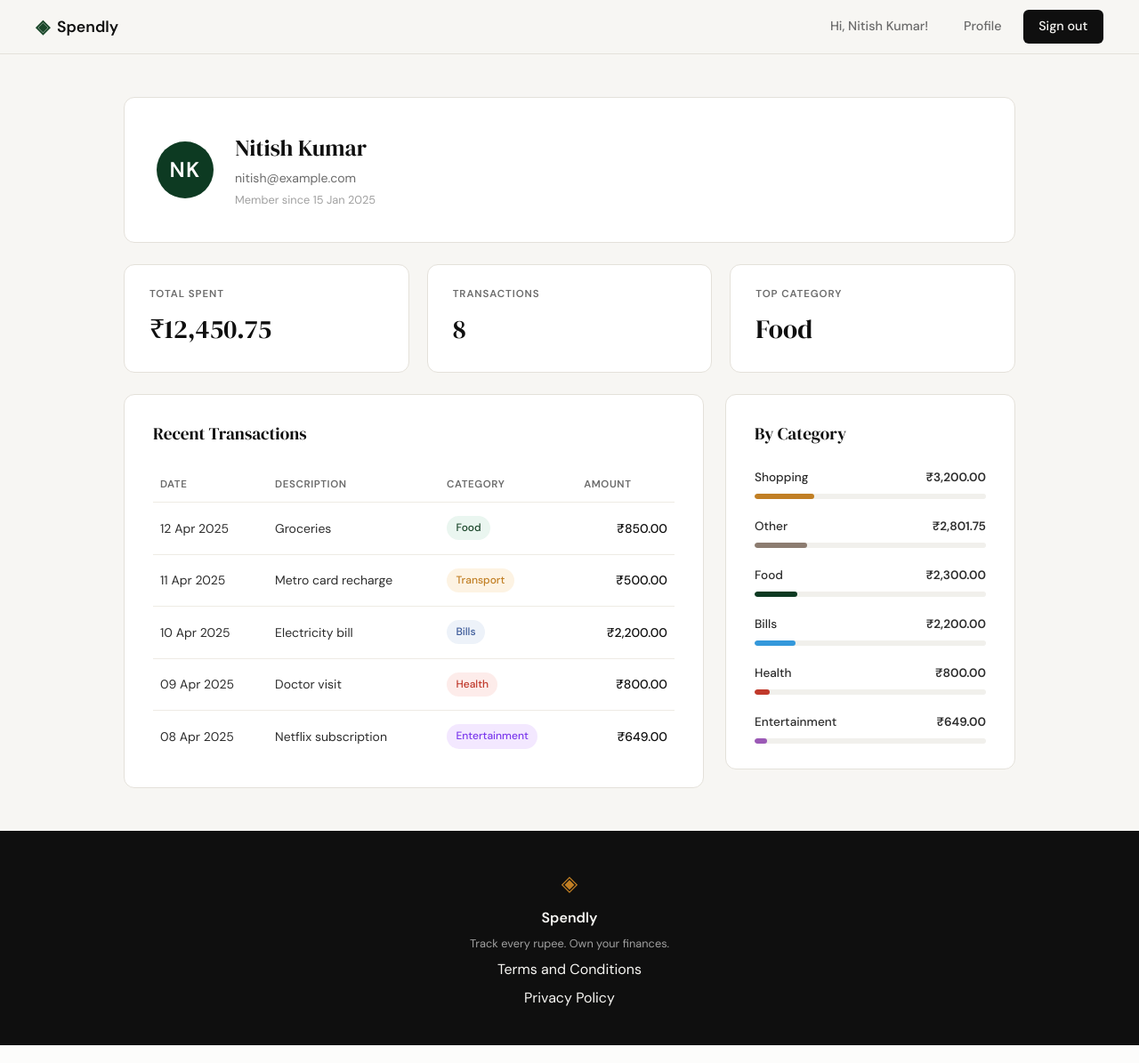
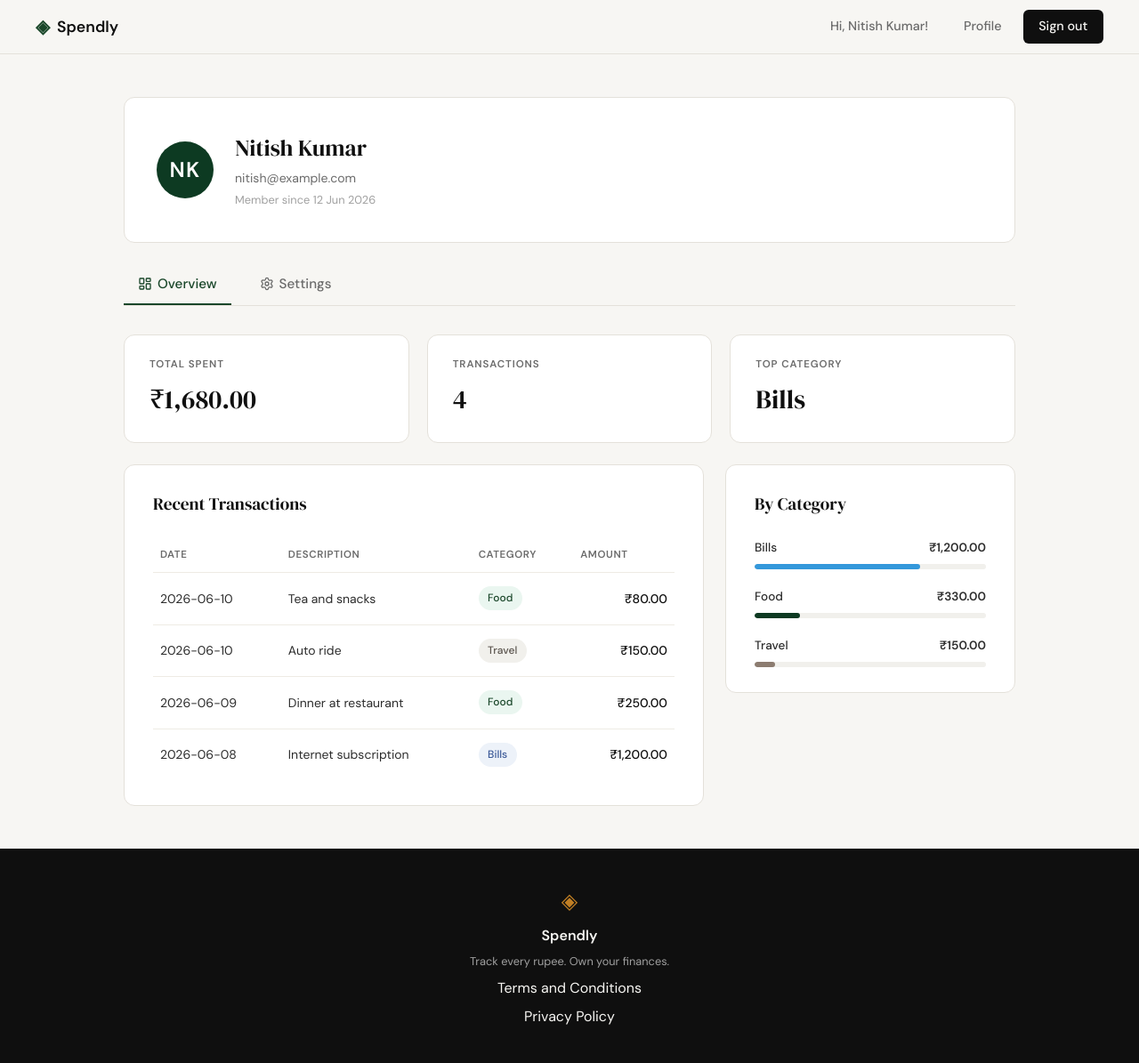
Before and after one commit to NikhilSadavarthi/spendly, a Flask app: page /profile in a window 1280 px wide. Shown: the whole page at 89% size. Run offline with Flask 3, Linux system fonts and the light colour scheme; the visitor is signed in with stand-in values (Sample User, id 1); data comes from the database, SQL or seed files in the repository.

Commit message:
backend profile route added

```diff
--- a/app.py
+++ b/app.py
@@ -130,6 +130,47 @@ def logout():
     return redirect(url_for("landing"))
 
 
+def get_profile_dashboard_data(db, user_id):
+    stats = db.execute(
+        "SELECT COUNT(*) as count, COALESCE(SUM(amount), 0.0) as total FROM expenses WHERE user_id = ?",
+        (user_id,)
+    ).fetchone()
+    total_expenses_count = stats["count"]
+    total_amount_spent = stats["total"]
+
+    recent_transactions = db.execute(
+        "SELECT id, category, amount, date, description FROM expenses WHERE user_id = ? ORDER BY date DESC, id DESC LIMIT 5",
+        (user_id,)
+    ).fetchall()
+
+    category_breakdown_rows = db.execute(
+        "SELECT category, SUM(amount) as amount_sum FROM expenses WHERE user_id = ? GROUP BY category ORDER BY amount_sum DESC",
+        (user_id,)
+    ).fetchall()
+
+    category_breakdown = []
+    top_category = None
+    if category_breakdown_rows:
+        top_category = category_breakdown_rows[0]["category"]
+        for row in category_breakdown_rows:
+            pct = 0.0
+            if total_amount_spent > 0:
+                pct = (row["amount_sum"] / total_amount_spent) * 100
+            category_breakdown.append({
+                "category": row["category"],
+                "amount_sum": row["amount_sum"],
+                "percentage": pct
+            })
+
+    return {
+        "total_expenses_count": total_expenses_count,
+        "total_amount_spent": total_amount_spent,
+        "recent_transactions": recent_transactions,
+        "category_breakdown": category_breakdown,
+        "top_category": top_category
+    }
+
+
 @app.route("/profile", methods=["GET", "POST"])
 def profile():
     if g.user is None:
@@ -142,38 +183,30 @@ def profile():
         name = request.form.get("name", "").strip()
         email = request.form.get("email", "").strip()
 
-        # Fetch stats to re-render in case of errors
-        stats = db.execute(
-            "SELECT COUNT(*) as count, COALESCE(SUM(amount), 0.0) as total FROM expenses WHERE user_id = ?",
-            (g.user["id"],)
-        ).fetchone()
-        total_expenses_count = stats["count"]
-        total_amount_spent = stats["total"]
-
         if not name or not email:
+            data = get_profile_dashboard_data(db, g.user["id"])
             return render_template(
                 "profile.html",
                 error="Name and email are required.",
-                total_expenses_count=total_expenses_count,
-                total_amount_spent=total_amount_spent
+                **data
             ), 400
 
         if "@" not in email or "." not in email.split("@")[-1]:
+            data = get_profile_dashboard_data(db, g.user["id"])
             return render_template(
                 "profile.html",
                 error="Invalid email address format.",
-                total_expenses_count=total_expenses_count,
-                total_amount_spent=total_amount_spent
+                **data
             ), 400
 
         # Check for duplicate email (excluding current user)
         cursor = db.execute("SELECT id FROM users WHERE email = ? AND id != ?", (email, g.user["id"]))
         if cursor.fetchone() is not None:
+            data = get_profile_dashboard_data(db, g.user["id"])
             return render_template(
                 "profile.html",
                 error="Email already registered.",
-                total_expenses_count=total_expenses_count,
-                total_amount_spent=total_amount_spent
+                **data
             ), 400
 
         # Update user info
@@ -185,26 +218,16 @@ def profile():
             return redirect(url_for("profile"))
         except Exception as e:
             db.rollback()
+            data = get_profile_dashboard_data(db, g.user["id"])
             return render_template(
                 "profile.html",
                 error="An error occurred. Please try again.",
-                total_expenses_count=total_expenses_count,
-                total_amount_spent=total_amount_spent
+                **data
             ), 500
 
     # GET request: fetch user statistics
-    stats = db.execute(
-        "SELECT COUNT(*) as count, COALESCE(SUM(amount), 0.0) as total FROM expenses WHERE user_id = ?",
-        (g.user["id"],)
-    ).fetchone()
-    total_expenses_count = stats["count"]
-    total_amount_spent = stats["total"]
-
-    return render_template(
-        "profile.html",
-        total_expenses_count=total_expenses_count,
-        total_amount_spent=total_amount_spent
-    )
+    data = get_profile_dashboard_data(db, g.user["id"])
+    return render_template("profile.html", **data)
 
 
 @app.route("/profile/password", methods=["POST"])
@@ -218,44 +241,37 @@ def profile_password():
     confirm_password = request.form.get("confirm_password", "")
 
     db = get_db()
-    # Fetch stats to re-render in case of errors
-    stats = db.execute(
-        "SELECT COUNT(*) as count, COALESCE(SUM(amount), 0.0) as total FROM expenses WHERE user_id = ?",
-        (g.user["id"],)
-    ).fetchone()
-    total_expenses_count = stats["count"]
-    total_amount_spent = stats["total"]
 
     if not current_password or not new_password or not confirm_password:
+        data = get_profile_dashboard_data(db, g.user["id"])
         return render_template(
             "profile.html",
             error="All password fields are required.",
-            total_expenses_count=total_expenses_count,
-            total_amount_spent=total_amount_spent
+            **data
         ), 400
 
     if not check_password_hash(g.user["password"], current_password):
+        data = get_profile_dashboard_data(db, g.user["id"])
         return render_template(
             "profile.html",
             error="Incorrect current password.",
-            total_expenses_count=total_expenses_count,
-            total_amount_spent=total_amount_spent
+            **data
         ), 400
 
     if len(new_password) < 8:
+        data = get_profile_dashboard_data(db, g.user["id"])
         return render_template(
             "profile.html",
             error="Password must be at least 8 characters long.",
-            total_expenses_count=total_expenses_count,
-            total_amount_spent=total_amount_spent
+            **data
         ), 400
 
     if new_password != confirm_password:
+        data = get_profile_dashboard_data(db, g.user["id"])
         return render_template(
             "profile.html",
             error="New passwords do not match.",
-            total_expenses_count=total_expenses_count,
-            total_amount_spent=total_amount_spent
+            **data
         ), 400
 
     # Hash and update
@@ -265,11 +281,11 @@ def profile_password():
         db.commit()
     except Exception as e:
         db.rollback()
+        data = get_profile_dashboard_data(db, g.user["id"])
         return render_template(
             "profile.html",
             error="An error occurred. Please try again.",
-            total_expenses_count=total_expenses_count,
-            total_amount_spent=total_amount_spent
+            **data
         ), 500
 
     # Clear session and redirect to login
--- a/static/css/style.css
+++ b/static/css/style.css
@@ -1034,3 +1034,58 @@ a { color: inherit; text-decoration: none; }
         padding: 2rem 1.5rem;
     }
 }
+
+/* ------------------------------------------------------------------ */
+/* Profile Tabs & Form Styles                                         */
+/* ------------------------------------------------------------------ */
+
+.profile-tabs {
+    display: flex;
+    gap: 1rem;
+    border-bottom: 1px solid var(--border);
+    margin-bottom: 2rem;
+}
+
+.tab-btn {
+    background: none;
+    border: none;
+    padding: 0.75rem 1rem;
+    font-family: var(--font-body);
+    font-size: 0.95rem;
+    font-weight: 500;
+    color: var(--ink-muted);
+    cursor: pointer;
+    border-bottom: 2px solid transparent;
+    transition: all 0.2s;
+    display: flex;
+    align-items: center;
+}
+
+.tab-btn:hover {
+    color: var(--ink);
+}
+
+.tab-btn.active {
+    color: var(--accent);
+    border-bottom-color: var(--accent);
+}
+
+.hidden {
+    display: none !important;
+}
+
+.badge-shopping {
+    background: var(--accent-2-light);
+    color: var(--accent-2);
+}
+
+.badge-other {
+    background: #f1f0ec;
+    color: #5c554f;
+}
+
+.settings-form {
+    display: flex;
+    flex-direction: column;
+    gap: 1rem;
+}
--- a/templates/profile.html
+++ b/templates/profile.html
@@ -33,23 +33,39 @@
         <div class="profile-user-info">
             <h1>{{ g.user.name if g.user else 'Demo User' }}</h1>
             <p class="profile-email">{{ g.user.email if g.user else 'demo@spendly.com' }}</p>
-            <p class="profile-joined">Member since 15 Jan 2025</p>
+            <p class="profile-joined">Member since 12 Jun 2026</p>
         </div>
     </header>
 
+    {% set active_tab = 'settings' if error else 'overview' %}
+
+    <!-- Profile Tabs -->
+    <div class="profile-tabs">
+        <button class="tab-btn {{ 'active' if active_tab == 'overview' else '' }}" data-tab="overview">
+            <i data-lucide="layout-dashboard" style="width: 16px; height: 16px; margin-right: 6px; vertical-align: text-bottom;"></i>
+            Overview
+        </button>
+        <button class="tab-btn {{ 'active' if active_tab == 'settings' else '' }}" data-tab="settings">
+            <i data-lucide="settings" style="width: 16px; height: 16px; margin-right: 6px; vertical-align: text-bottom;"></i>
+            Settings
+        </button>
+    </div>
+
+    <!-- Tab 1: Overview -->
+    <div id="overview-tab" class="tab-content {{ 'hidden' if active_tab != 'overview' else '' }}">
         <!-- Stats Section -->
         <section class="stats-grid">
             <div class="stat-card">
                 <span class="stat-label">TOTAL SPENT</span>
-            <p class="stat-value">₹12,450.75</p>
+                <p class="stat-value">₹{{ "{:,.2f}".format(total_amount_spent) }}</p>
             </div>
             <div class="stat-card">
                 <span class="stat-label">TRANSACTIONS</span>
-            <p class="stat-value">8</p>
+                <p class="stat-value">{{ total_expenses_count }}</p>
             </div>
             <div class="stat-card">
                 <span class="stat-label">TOP CATEGORY</span>
-            <p class="stat-value">Food</p>
+                <p class="stat-value">{{ top_category if top_category else 'N/A' }}</p>
             </div>
         </section>
 
@@ -58,6 +74,7 @@
             <!-- Left: Recent Transactions -->
             <div class="content-card">
                 <h2 class="content-card-title">Recent Transactions</h2>
+                {% if recent_transactions %}
                     <div style="overflow-x: auto;">
                         <table class="transactions-table">
                             <thead>
@@ -69,102 +86,127 @@
                                 </tr>
                             </thead>
                             <tbody>
+                                {% for tx in recent_transactions %}
                                     <tr>
-                            <td>12 Apr 2025</td>
-                            <td>Groceries</td>
-                            <td><span class="badge badge-food">Food</span></td>
-                            <td class="amount-cell">₹850.00</td>
+                                        <td>{{ tx.date }}</td>
+                                        <td>{{ tx.description if tx.description else 'No description' }}</td>
+                                        <td>
+                                            {% set badge_class = tx.category|lower %}
+                                            {% if badge_class not in ['food', 'transport', 'bills', 'health', 'entertainment', 'shopping'] %}
+                                                {% set badge_class = 'other' %}
+                                            {% endif %}
+                                            <span class="badge badge-{{ badge_class }}">{{ tx.category }}</span>
+                                        </td>
+                                        <td class="amount-cell">₹{{ "{:,.2f}".format(tx.amount) }}</td>
                                     </tr>
-                        <tr>
-                            <td>11 Apr 2025</td>
-                            <td>Metro card recharge</td>
-                            <td><span class="badge badge-transport">Transport</span></td>
-                            <td class="amount-cell">₹500.00</td>
-                        </tr>
-                        <tr>
-                            <td>10 Apr 2025</td>
-                            <td>Electricity bill</td>
-                            <td><span class="badge badge-bills">Bills</span></td>
-                            <td class="amount-cell">₹2,200.00</td>
-                        </tr>
-                        <tr>
-                            <td>09 Apr 2025</td>
-                            <td>Doctor visit</td>
-                            <td><span class="badge badge-health">Health</span></td>
-                            <td class="amount-cell">₹800.00</td>
-                        </tr>
-                        <tr>
-                            <td>08 Apr 2025</td>
-                            <td>Netflix subscription</td>
-                            <td><span class="badge badge-entertainment">Entertainment</span></td>
-                            <td class="amount-cell">₹649.00</td>
-                        </tr>
+                                {% endfor %}
                             </tbody>
                         </table>
                     </div>
+                {% else %}
+                    <div style="text-align: center; padding: 2rem; color: var(--ink-muted);">
+                        <i data-lucide="receipt" style="width: 36px; height: 36px; margin-bottom: 0.5rem; opacity: 0.5;"></i>
+                        <p>No transactions found. Start by tracking an expense!</p>
+                    </div>
+                {% endif %}
             </div>
 
             <!-- Right: By Category -->
             <div class="content-card">
                 <h2 class="content-card-title">By Category</h2>
+                {% if category_breakdown %}
                     <div class="category-breakdown-list">
+                        {% for cat in category_breakdown %}
                             <div class="category-breakdown-item">
                                 <div class="category-info">
-                        <span class="category-name">Shopping</span>
-                        <span class="category-amount">₹3,200.00</span>
+                                    <span class="category-name">{{ cat.category }}</span>
+                                    <span class="category-amount">₹{{ "{:,.2f}".format(cat.amount_sum) }}</span>
                                 </div>
                                 <div class="category-progress-bar">
-                        <div class="progress-fill bar-shopping" style="width: 25.7%;"></div>
+                                    {% set cat_class = cat.category|lower %}
+                                    {% if cat_class not in ['food', 'transport', 'bills', 'health', 'entertainment', 'shopping'] %}
+                                        {% set cat_class = 'other' %}
+                                    {% endif %}
+                                    <div class="progress-fill bar-{{ cat_class }}" style="width: {{ cat.percentage }}%;"></div>
                                 </div>
                             </div>
-                <div class="category-breakdown-item">
-                    <div class="category-info">
-                        <span class="category-name">Other</span>
-                        <span class="category-amount">₹2,801.75</span>
+                        {% endfor %}
                     </div>
-                    <div class="category-progress-bar">
-                        <div class="progress-fill bar-other" style="width: 22.5%;"></div>
+                {% else %}
+                    <div style="text-align: center; padding: 2rem; color: var(--ink-muted);">
+                        <i data-lucide="pie-chart" style="width: 36px; height: 36px; margin-bottom: 0.5rem; opacity: 0.5;"></i>
+                        <p>No category breakdown available.</p>
+                    </div>
+                {% endif %}
             </div>
         </div>
-                <div class="category-breakdown-item">
-                    <div class="category-info">
-                        <span class="category-name">Food</span>
-                        <span class="category-amount">₹2,300.00</span>
     </div>
-                    <div class="category-progress-bar">
-                        <div class="progress-fill bar-food" style="width: 18.5%;"></div>
+
+    <!-- Tab 2: Settings -->
+    <div id="settings-tab" class="tab-content {{ 'hidden' if active_tab != 'settings' else '' }}">
+        <div class="profile-content-grid">
+            <!-- Left: Update Profile Info -->
+            <div class="content-card">
+                <h2 class="content-card-title">Update Profile Details</h2>
+                <form action="{{ url_for('profile') }}" method="POST" class="settings-form">
+                    <div class="form-group">
+                        <label for="name">Full Name</label>
+                        <input type="text" id="name" name="name" class="form-input" value="{{ g.user.name if g.user else '' }}" placeholder="Enter your full name" required>
                     </div>
+                    <div class="form-group">
+                        <label for="email">Email Address</label>
+                        <input type="email" id="email" name="email" class="form-input" value="{{ g.user.email if g.user else '' }}" placeholder="Enter your email" required>
                     </div>
-                <div class="category-breakdown-item">
-                    <div class="category-info">
-                        <span class="category-name">Bills</span>
-                        <span class="category-amount">₹2,200.00</span>
+                    <button type="submit" class="btn-submit" style="width: auto; padding: 0.7rem 2rem;">Save Changes</button>
+                </form>
             </div>
-                    <div class="category-progress-bar">
-                        <div class="progress-fill bar-bills" style="width: 17.7%;"></div>
+
+            <!-- Right: Change Password -->
+            <div class="content-card">
+                <h2 class="content-card-title">Change Password</h2>
+                <form action="{{ url_for('profile_password') }}" method="POST" class="settings-form">
+                    <div class="form-group">
+                        <label for="current_password">Current Password</label>
+                        <input type="password" id="current_password" name="current_password" class="form-input" placeholder="••••••••" required>
                     </div>
+                    <div class="form-group">
+                        <label for="new_password">New Password</label>
+                        <input type="password" id="new_password" name="new_password" class="form-input" placeholder="••••••••" required>
                     </div>
-                <div class="category-breakdown-item">
-                    <div class="category-info">
-                        <span class="category-name">Health</span>
-                        <span class="category-amount">₹800.00</span>
+                    <div class="form-group">
+                        <label for="confirm_password">Confirm New Password</label>
+                        <input type="password" id="confirm_password" name="confirm_password" class="form-input" placeholder="••••••••" required>
                     </div>
-                    <div class="category-progress-bar">
-                        <div class="progress-fill bar-health" style="width: 6.4%;"></div>
-                    </div>
-                </div>
-                <div class="category-breakdown-item">
-                    <div class="category-info">
-                        <span class="category-name">Entertainment</span>
-                        <span class="category-amount">₹649.00</span>
-                    </div>
-                    <div class="category-progress-bar">
-                        <div class="progress-fill bar-entertainment" style="width: 5.2%;"></div>
-                    </div>
-                </div>
+                    <button type="submit" class="btn-submit" style="width: auto; padding: 0.7rem 2rem; background: var(--danger);">Update Password</button>
+                </form>
             </div>
         </div>
     </div>
 
 </div>
 {% endblock %}
+
+{% block scripts %}
+<script>
+document.addEventListener("DOMContentLoaded", function() {
+    const tabBtns = document.querySelectorAll(".tab-btn");
+    tabBtns.forEach(btn => {
+        btn.addEventListener("click", function() {
+            const tabName = this.getAttribute("data-tab");
+
+            // Hide all tab content
+            document.querySelectorAll(".tab-content").forEach(content => {
+                content.classList.add("hidden");
+            });
+
+            // Deactivate all buttons
+            tabBtns.forEach(b => b.classList.remove("active"));
+
+            // Show current tab and set active
+            document.getElementById(tabName + "-tab").classList.remove("hidden");
+            this.classList.add("active");
+        });
+    });
+});
+</script>
+{% endblock %}
```
Also changed, not shown: tests/test_profile.py (+3 -3 lines), .antigravity/specs/05-backend-routes-for-profile-page.md (added). Lines whose indentation alone changed are shown as unchanged.
